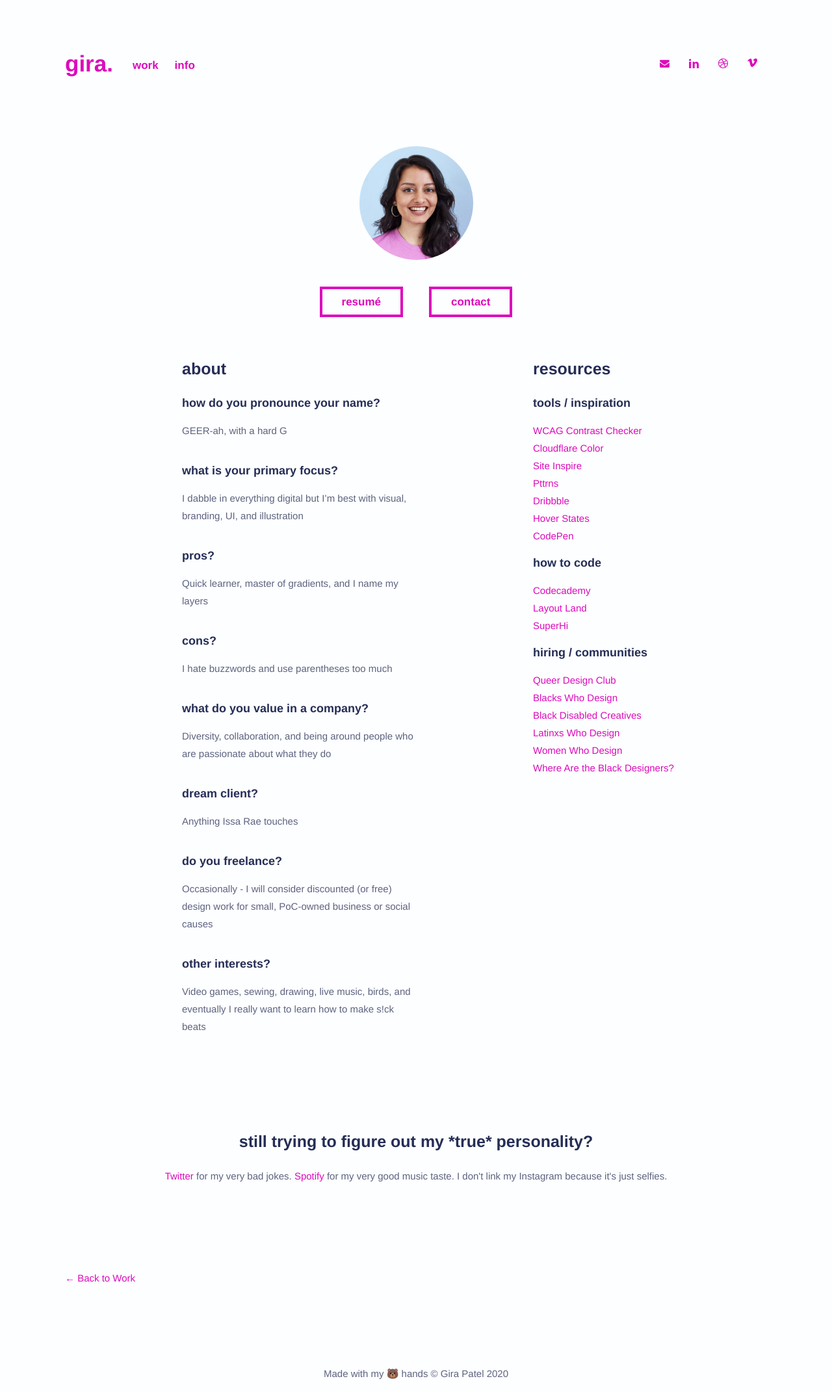
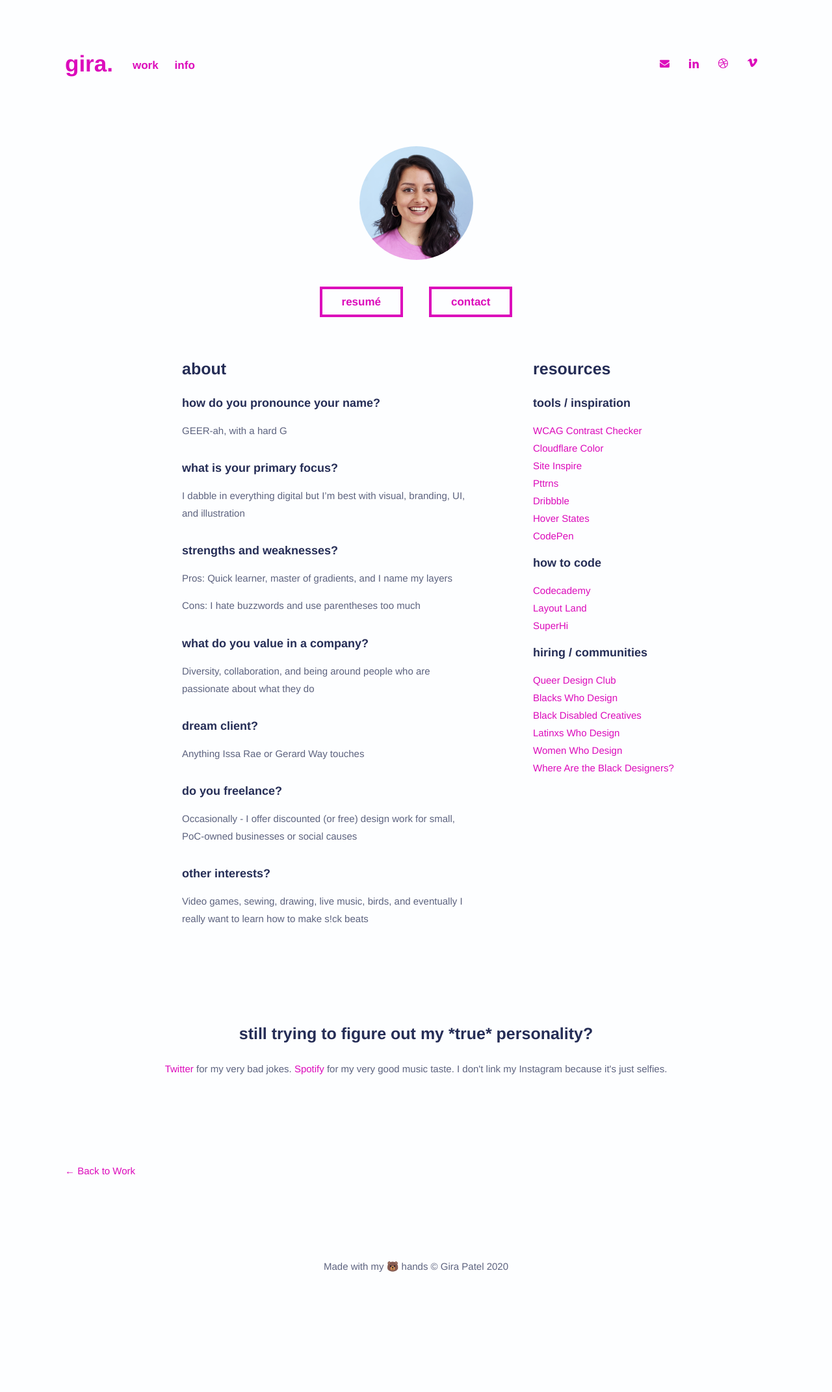
Before and after one commit to girapatel/sorry, a Jekyll site: the page built from info/index.html, in a window 1280 px wide. Shown: the whole page at 65% size. Built offline with Jekyll 4.4.1, drawn with Linux system fonts in a browser that asks for light colours; after the commit the page ends 1977 px from its top, so only the background shows below that.

Commit message:
info page updates
edited copy, updated resume

```diff
--- a/info/index.html
+++ b/info/index.html
@@ -14,18 +14,16 @@ layout: portfolio
         <p>GEER-ah, with a hard G</p></div>
         <div><h3>What is your primary focus?</h3>
         <p>I dabble in everything digital but I’m best with visual, branding, UI, and illustration</p></div>
-        <div><h3>Pros?</h3>
-        <p>Quick learner, master of gradients, and I name my layers</p></div>
-        <div><h3>Cons?</h3>
-        <p>I hate buzzwords and use parentheses too much</p></div>
+        <div><h3>Strengths and weaknesses?</h3>
+        <p>Pros: Quick learner, master of gradients, and I name my layers</p><p>Cons: I hate buzzwords and use parentheses too much</p></div>
         <div><h3>What do you value in a company?</h3>
         <p>Diversity, collaboration, and being around people who are passionate about what they do</p></div>
         <div><h3>Dream client?</h3>
-            <p>Anything Issa Rae touches</p></div>
+        <p>Anything Issa Rae or Gerard Way touches</p></div>
         <div><h3>Do you freelance?</h3>
-            <p>Occasionally - I will consider discounted (or free) design work for small, PoC-owned business or social causes</p></div>
+        <p>Occasionally - I offer discounted (or free) design work for small, PoC-owned businesses or social causes</p></div>
         <div><h3>Other interests?</h3>
-            <p>Video games, sewing, drawing, live music, birds, and eventually I really want to learn how to make s!ck beats</p></div>
+        <p>Video games, sewing, drawing, live music, birds, and eventually I really want to learn how to make s!ck beats</p></div>
     </div>
     <div class="info-child2">
         <div><h2>Resources</h2>
```
Also changed, not shown: _includes/style.css, 1 other file.
